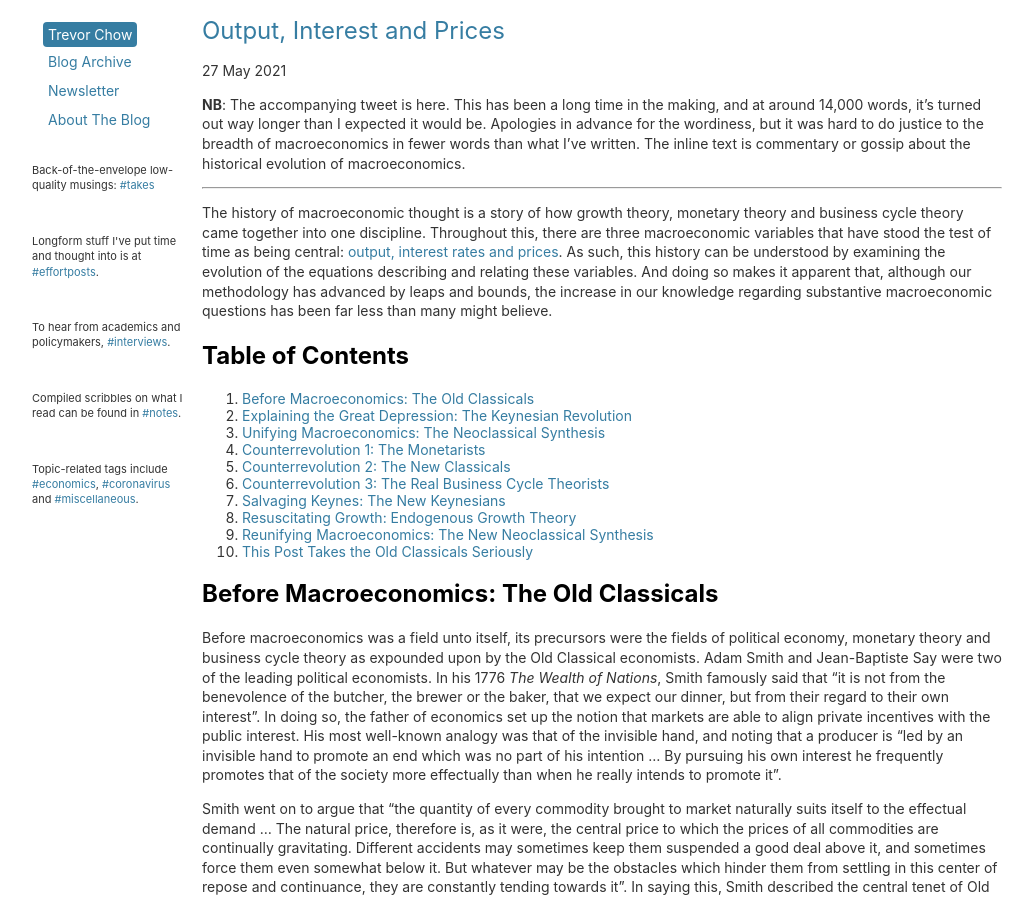
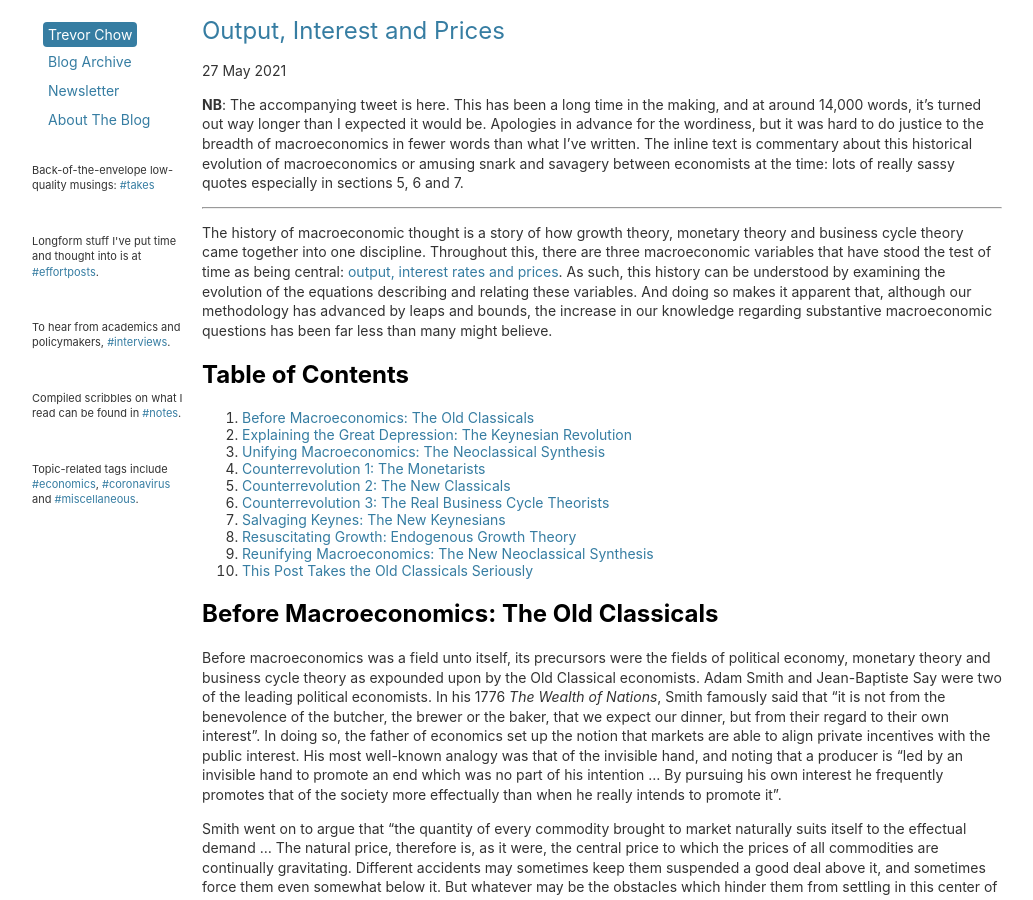
Before and after one commit to tmychow/tmychow.github.io, a Jekyll site: the page built from _posts/2021-05-27-output-interest-and-prices.md, in a window 1280 px wide and 900 px high. Shown: the whole window, without its empty margins (28-1061 px from the left). Built offline with Jekyll 4.4.1, drawn with Linux system fonts in a browser that asks for light colours; formulas are drawn with MathJax 3.

Commit message:
Update 2021-05-27-output-interest-and-prices.md

```diff
--- a/_posts/2021-05-27-output-interest-and-prices.md
+++ b/_posts/2021-05-27-output-interest-and-prices.md
@@ -5,7 +5,7 @@
 tags: economics effortposts
 ---
 
-**NB**: The accompanying tweet is here. This has been a long time in the making, and at around 14,000 words, it's turned out way longer than I expected it would be. Apologies in advance for the wordiness, but it was hard to do justice to the breadth of macroeconomics in fewer words than what I've written. The inline text is commentary or gossip about the historical evolution of macroeconomics.
+**NB**: The accompanying tweet is here. This has been a long time in the making, and at around 14,000 words, it's turned out way longer than I expected it would be. Apologies in advance for the wordiness, but it was hard to do justice to the breadth of macroeconomics in fewer words than what I've written. The inline text is commentary about this historical evolution of macroeconomics or amusing snark and savagery between economists at the time: lots of really sassy quotes especially in sections 5, 6 and 7.
 
 -----
 
```
